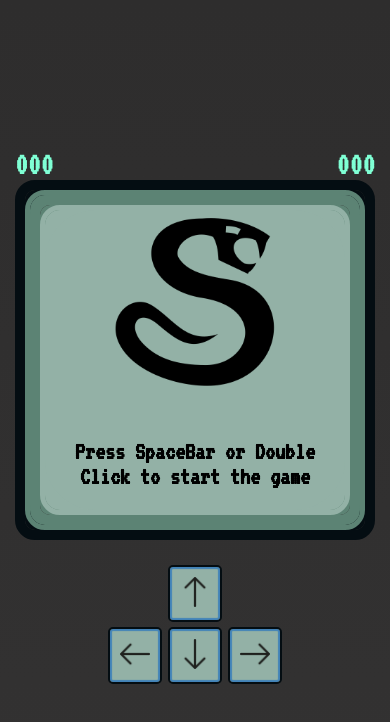
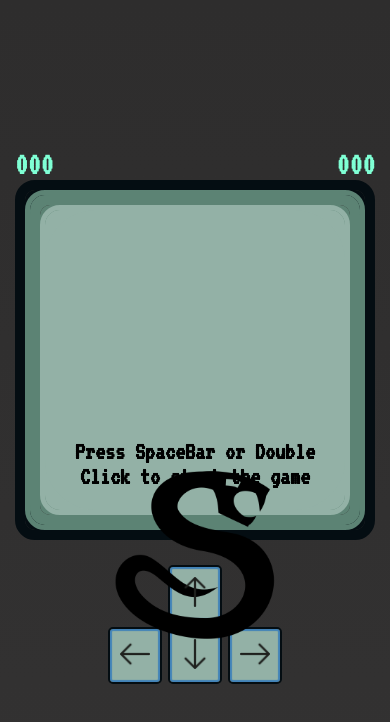
Before and after one commit to AtalRajPaudel/RetroSnakeGame, a plain HTML site: page index.html in a window 390 px wide. Drawn offline with Linux system fonts and the light colour scheme.

Commit message:
Update style.css

```diff
--- a/style.css
+++ b/style.css
@@ -154,7 +154,7 @@ button:active{
 
     .snake-logo{
         width: 180px;
-        top: 25%;
+        top: 55%;
     }
 
     .game-border-3{
```
